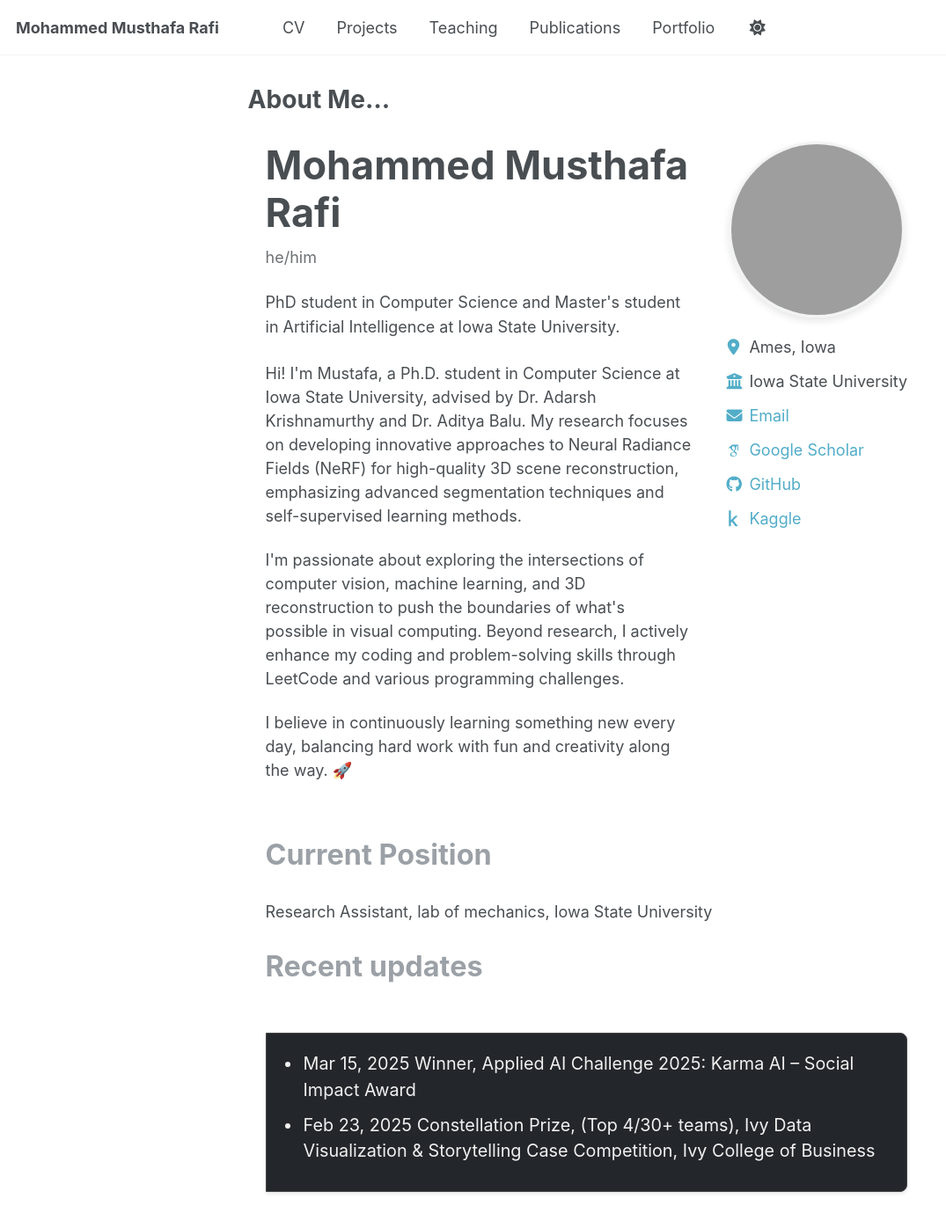
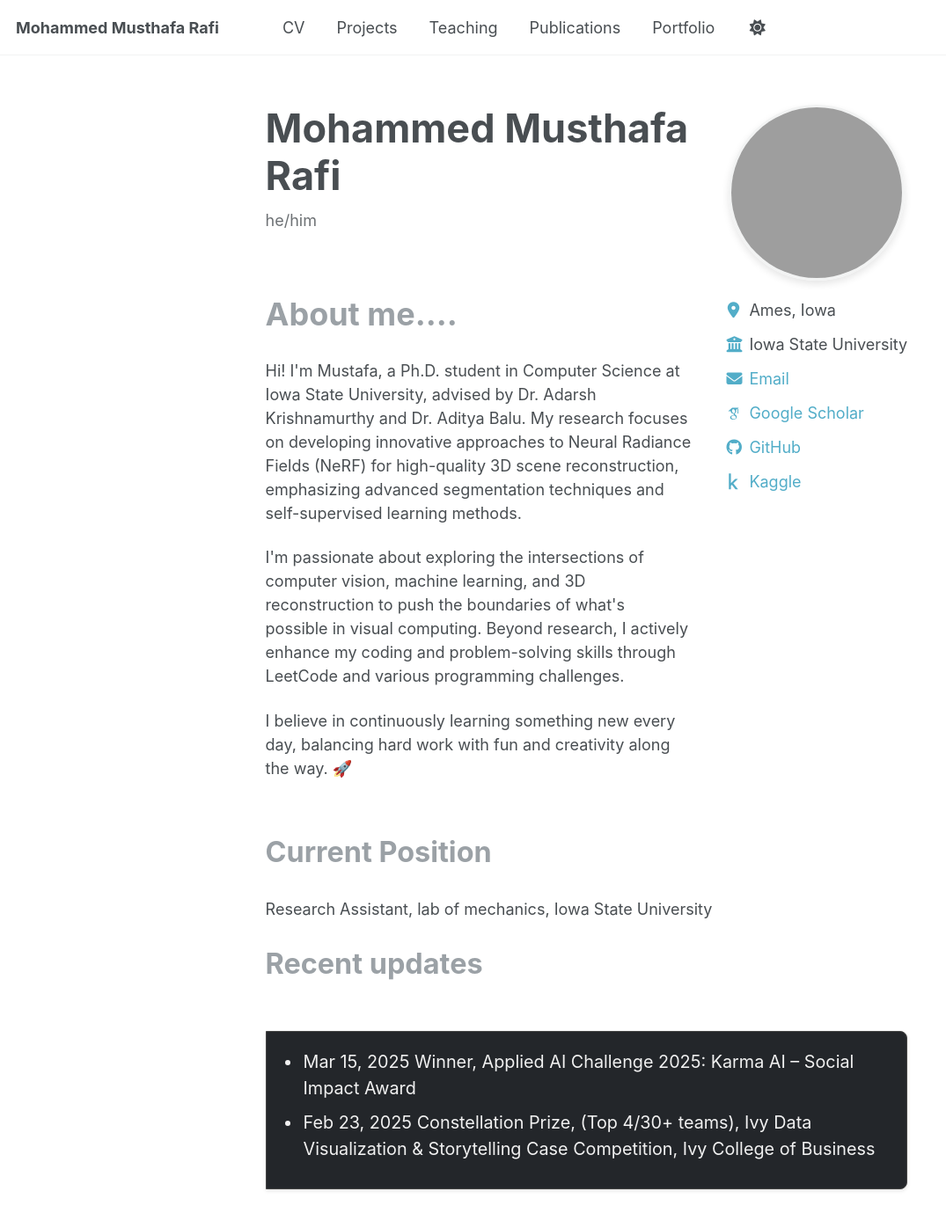
Before and after one commit to itsMustafamr/itsmustafamr.github.io, a Jekyll site: the page built from _pages/about.md, in a window 1280 px wide and 1400 px high. Shown: the top 1396 px of the window at 88% size, without its empty margins (0-1075 px from the left). Built offline with Jekyll 4.4.1, drawn with Linux system fonts in a browser that asks for light colours; some web fonts are replaced; some of the changed lines change nothing that is shown; grey boxes are pictures that could not be loaded.

Commit message:
Added Bold text in about me and changed layout a bit

```diff
--- a/_config.yml
+++ b/_config.yml
@@ -25,7 +25,7 @@ author:
   avatar           : "Profile_2.jpg"
   name             : "Mohammed Musthafa Rafi"
   pronouns         : "he/him"
-  bio              : "PhD student in Computer Science and Master's student in Artificial Intelligence at Iowa State University."
+  #bio              : "PhD student in Computer Science and Master's student in Artificial Intelligence at Iowa State University."
   location         : "Ames, Iowa"
   employer         : "Iowa State University"
   uri              : # URL
--- a/_pages/about.md
+++ b/_pages/about.md
@@ -1,7 +1,7 @@
 ---
 permalink: /
 #title: "Academic Pages is a ready-to-fork GitHub Pages template for academic personal websites"
-title: "About Me... "
+#title: "About Me... "
 author_profile: false
 redirect_from:
   - /about/
@@ -14,7 +14,7 @@ redirect_from:
       <h1>{{ site.author.name }}</h1>
       {% if site.author.pronouns %}<p class="author__pronouns">{{ site.author.pronouns }}</p>{% endif %}
       {% if site.author.bio %}<p class="author__bio">{{ site.author.bio }}</p>{% endif %}
-
+      <h2 class="about-heading">About me....</h2>
       <p>Hi! I'm Mustafa, a Ph.D. student in Computer Science at Iowa State University, advised by Dr. Adarsh Krishnamurthy and Dr. Aditya Balu. My research focuses on developing innovative approaches to Neural Radiance Fields (NeRF) for high-quality 3D scene reconstruction, emphasizing advanced segmentation techniques and self-supervised learning methods.</p>
 
       <p>I'm passionate about exploring the intersections of computer vision, machine learning, and 3D reconstruction to push the boundaries of what's possible in visual computing. Beyond research, I actively enhance my coding and problem-solving skills through LeetCode and various programming challenges.</p>
@@ -200,6 +200,12 @@ redirect_from:
   line-height: 1.5;
 }
 
+.about-heading {
+  font-size: 2em;
+  font-weight: bold;
+  margin-bottom: 0.3em;
+}
+
 /* Responsive design */
 @media (max-width: 768px) {
   .homepage-content {
```
